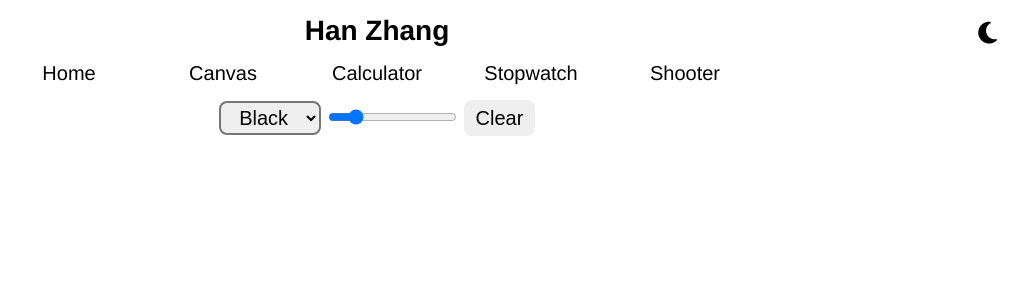
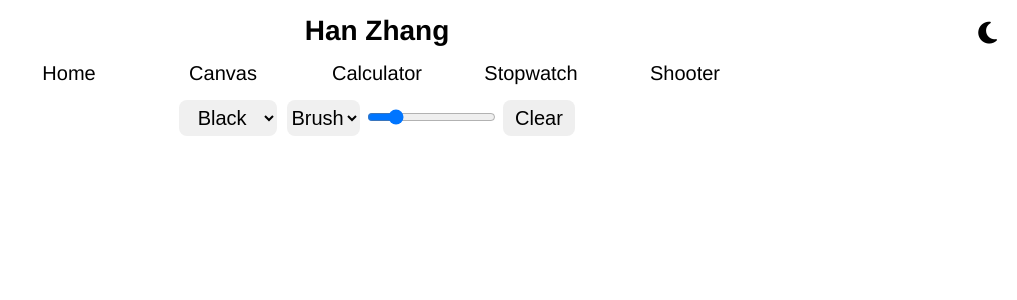
Before and after one commit to hanzhg/hanzhg.github.io, a React (Vite) app: page /#/canvas in a window 1280 px wide. Shown: the top 300 px of the page, without its empty margins (263-1280 px from the left). Built offline with nearby package versions, Linux system fonts and the light colour scheme.

Commit message:
refactor + added new brushes for canvas

```diff
--- a/src/components/canvas.jsx
+++ b/src/components/canvas.jsx
@@ -1,13 +1,42 @@
 import React, { useCallback, useEffect, useRef, useState } from "react";
 
-const colors = ["Black", "White", "Red", "Green", "Blue", "Yellow", "Rainbow"];
+const BRUSHES = ["Brush", "Spray", "Pen"];
+const COLORS = ["Black", "White", "Red", "Green", "Blue", "Yellow", "Rainbow"];
+
+const CanvasControls = ({ selectedColor, setSelectedColor, customColor, setCustomColor, selectedBrush, setSelectedBrush, brushSize, setBrushSize, clear }) => (
+    <div id="buttons">
+        <select value={selectedColor} onChange={(e) => setSelectedColor(e.target.value)}>
+            {COLORS.map((color) => (
+                <option key={color} value={color}>
+                    {color}
+                </option>
+            ))}
+            <option value="Custom">Custom</option>
+        </select>
+        {selectedColor === "Custom" && (
+            <input type="color" value={customColor} onChange={(e) => setCustomColor(e.target.value)} />
+        )}
+        <select value={selectedBrush} onChange={(e) => setSelectedBrush(e.target.value)}>
+            {BRUSHES.map((brush) => (
+                <option key={brush} value={brush}>
+                    {brush}
+                </option>
+            ))}
+        </select>
+        <input type="range" min="1" max="50" value={brushSize} onChange={(e) => setBrushSize(e.target.value)} />
+        <button className="controls" onClick={clear}>
+            Clear
+        </button>
+    </div>
+);
 
 export default function Canvas() {
     const canvasRef = useRef(null);
     const contextRef = useRef(null);
 
-    const [selectedColor, setSelectedColor] = useState(colors[0]);
+    const [selectedColor, setSelectedColor] = useState(COLORS[0]);
     const [customColor, setCustomColor] = useState("#000000");
+    const [selectedBrush, setSelectedBrush] = useState(BRUSHES[0]);
     const [mouseDown, setMouseDown] = useState(false);
     const [lastPosition, setPosition] = useState({ x: 0, y: 0 });
     const [brushSize, setBrushSize] = useState(10);
@@ -21,9 +50,6 @@ export default function Canvas() {
         const height = window.innerHeight - offset;
         canvas.width = width;
         canvas.height = height;
-        console.log(height + offset);
-
-
         const context = canvas.getContext("2d");
         context.scale(1, 1);
         context.lineCap = "round";
@@ -34,33 +60,57 @@ export default function Canvas() {
 
     const draw = useCallback(
         (x, y) => {
-            if (mouseDown) {
-                const currentContext = contextRef.current;
-                currentContext.beginPath();
+            if (!mouseDown) return;
 
+            const currentContext = contextRef.current;
+            const setColor = (speed = 3) => {
                 if (selectedColor === "Rainbow") {
                     currentContext.strokeStyle = `hsl(${hue.current},100%,50%)`;
-                    hue.current += 3;
-                    if (hue.current >= 360) {
-                        hue.current = 0;
-                    }
-                } else if (selectedColor === "Custom") {
-                    currentContext.strokeStyle = customColor;
+                    hue.current = (hue.current + speed) % 360;
                 } else {
-                    currentContext.strokeStyle = selectedColor;
+                    currentContext.strokeStyle = selectedColor === "Custom" ? customColor : selectedColor;
                 }
+            };
 
+            if (selectedBrush === "Spray") {
+                for (let i = 0; i < 100; i++) {
+                    const angle = Math.random() * 3 * Math.PI;
+                    const radius = Math.random() * brushSize;
+                    const offsetX = radius * Math.cos(angle);
+                    const offsetY = radius * Math.sin(angle);
+                    setColor(0.04);
+                    currentContext.fillStyle = currentContext.strokeStyle;
+                    currentContext.beginPath();
+                    currentContext.arc(x + offsetX, y + offsetY, 1, 0, Math.PI * 2, true);
+                    currentContext.fill();
+                }
+            } else if (selectedBrush === "Pen") {
+                const lerps = 16;
+                const lerp = (start, end, amt) => (1 - amt) * start + amt * end;
+                currentContext.lineWidth = brushSize / 4; // Make the stroke thinner
+                for (let i = 0; i < lerps; i++) {
+                    const xLerp = lerp(lastPosition.x, x, i / lerps);
+                    const yLerp = lerp(lastPosition.y, y, i / lerps);
+                    setColor(0.2);
+                    currentContext.beginPath();
+                    currentContext.moveTo(xLerp - brushSize / 3, yLerp - brushSize / 3);
+                    currentContext.lineTo(xLerp + brushSize / 3, yLerp + brushSize / 3);
+                    currentContext.stroke();
+                }
+            } else {
+                setColor();
+                currentContext.beginPath();
                 currentContext.lineWidth = brushSize;
                 currentContext.lineJoin = "round";
                 currentContext.moveTo(lastPosition.x, lastPosition.y);
                 currentContext.lineTo(x, y);
                 currentContext.closePath();
                 currentContext.stroke();
+            }
 
-                setPosition({ x, y });
-            }
+            setPosition({ x, y });
         },
-        [lastPosition, mouseDown, selectedColor, customColor, brushSize]
+        [lastPosition, mouseDown, selectedColor, customColor, brushSize, selectedBrush]
     );
 
     const clear = useCallback(() => {
@@ -77,35 +127,35 @@ export default function Canvas() {
         };
     };
 
-    const onMouseDown = useCallback((e) => {
+    const handleMouseDown = useCallback((e) => {
         const { x, y } = getCanvasCoordinates(e);
         setPosition({ x, y });
         setMouseDown(true);
     }, []);
 
-    const onMouseUp = useCallback(() => {
+    const handleMouseUp = useCallback(() => {
         setMouseDown(false);
     }, []);
 
-    const onMouseMove = useCallback((e) => {
+    const handleMouseMove = useCallback((e) => {
         if (mouseDown) {
             const { x, y } = getCanvasCoordinates(e);
             draw(x, y);
         }
     }, [draw, mouseDown]);
 
-    const onTouchStart = useCallback((e) => {
+    const handleTouchStart = useCallback((e) => {
         const touch = e.touches[0];
         const { x, y } = getCanvasCoordinates(touch);
         setPosition({ x, y });
         setMouseDown(true);
     }, []);
 
-    const onTouchEnd = useCallback(() => {
+    const handleTouchEnd = useCallback(() => {
         setMouseDown(false);
     }, []);
 
-    const onTouchMove = useCallback((e) => {
+    const handleTouchMove = useCallback((e) => {
         if (mouseDown) {
             const touch = e.touches[0];
             const { x, y } = getCanvasCoordinates(touch);
@@ -115,45 +165,26 @@ export default function Canvas() {
 
     return (
         <>
-            <div id="buttons">
-                <select
-                    value={selectedColor}
-                    onChange={(e) => setSelectedColor(e.target.value)}
-                >
-                    {colors.map((color) => (
-                        <option key={color} value={color}>
-                            {color}
-                        </option>
-                    ))}
-                    <option value="Custom">Custom</option>
-                </select>
-                {selectedColor === "Custom" && (
-                    <input
-                        type="color"
-                        value={customColor}
-                        onChange={(e) => setCustomColor(e.target.value)}
-                    />
-                )}
-                <input
-                    type="range"
-                    min="1"
-                    max="50"
-                    value={brushSize}
-                    onChange={(e) => setBrushSize(e.target.value)}
-                />
-                <button className="controls" onClick={clear}>
-                    Clear
-                </button>
-            </div>
+            <CanvasControls
+                selectedColor={selectedColor}
+                setSelectedColor={setSelectedColor}
+                customColor={customColor}
+                setCustomColor={setCustomColor}
+                selectedBrush={selectedBrush}
+                setSelectedBrush={setSelectedBrush}
+                brushSize={brushSize}
+                setBrushSize={setBrushSize}
+                clear={clear}
+            />
             <canvas
                 ref={canvasRef}
-                onMouseDown={onMouseDown}
-                onMouseUp={onMouseUp}
-                onMouseLeave={onMouseUp}
-                onMouseMove={onMouseMove}
-                onTouchStart={onTouchStart}
-                onTouchEnd={onTouchEnd}
-                onTouchMove={onTouchMove}
+                onMouseDown={handleMouseDown}
+                onMouseUp={handleMouseUp}
+                onMouseLeave={handleMouseUp}
+                onMouseMove={handleMouseMove}
+                onTouchStart={handleTouchStart}
+                onTouchEnd={handleTouchEnd}
+                onTouchMove={handleTouchMove}
             />
         </>
     );
--- a/src/stopwatchPage.jsx
+++ b/src/stopwatchPage.jsx
@@ -5,9 +5,7 @@ export default function StopwatchPage() {
     return (
         <>
             <Navbar />
-            <div className="centered">
-                <Stopwatch />
-            </div>
+            <Stopwatch />
         </>
     );
 }
--- a/src/styles.css
+++ b/src/styles.css
@@ -125,12 +125,18 @@ input {
 }
 
 select {
+    background-color: #f0f0f0;
     border-radius: 8px;
-    text-align: center;
+    border-width: 0;
     font-size: 15pt;
     margin: 0 5px;
-    padding: 3px 0;
-    border-width: 2px;
+    padding: 6px 0;
+    text-align: center;
+    max-width: 600px;
+    display: inline;
+    overflow: hidden;
+    list-style: none;
+    cursor: pointer;
 }
 
 .box {
@@ -268,6 +274,7 @@ img {
 }
 
 #timer {
+    padding-top: 20%;
     display: flex;
     justify-content: center;
     align-items: center;
@@ -331,10 +338,6 @@ img {
     background-image: -ms-linear-gradient(-45deg, rgba(255,255,220,.3) 0%, transparent 100%);
     }
 
-.start-button:hover {
-    background-color: grey;
-}
-
 p {
     font-size: 15pt;
     color: var(--text-primary);
```
